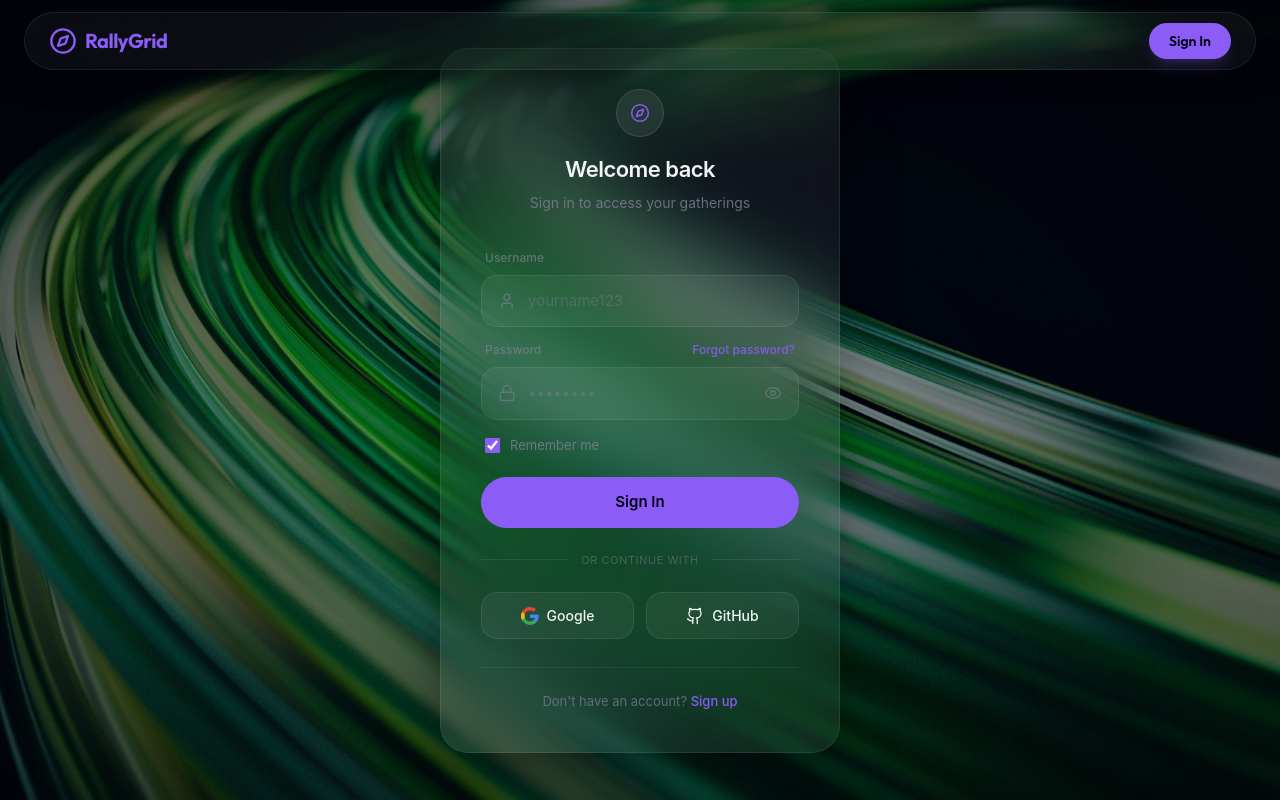
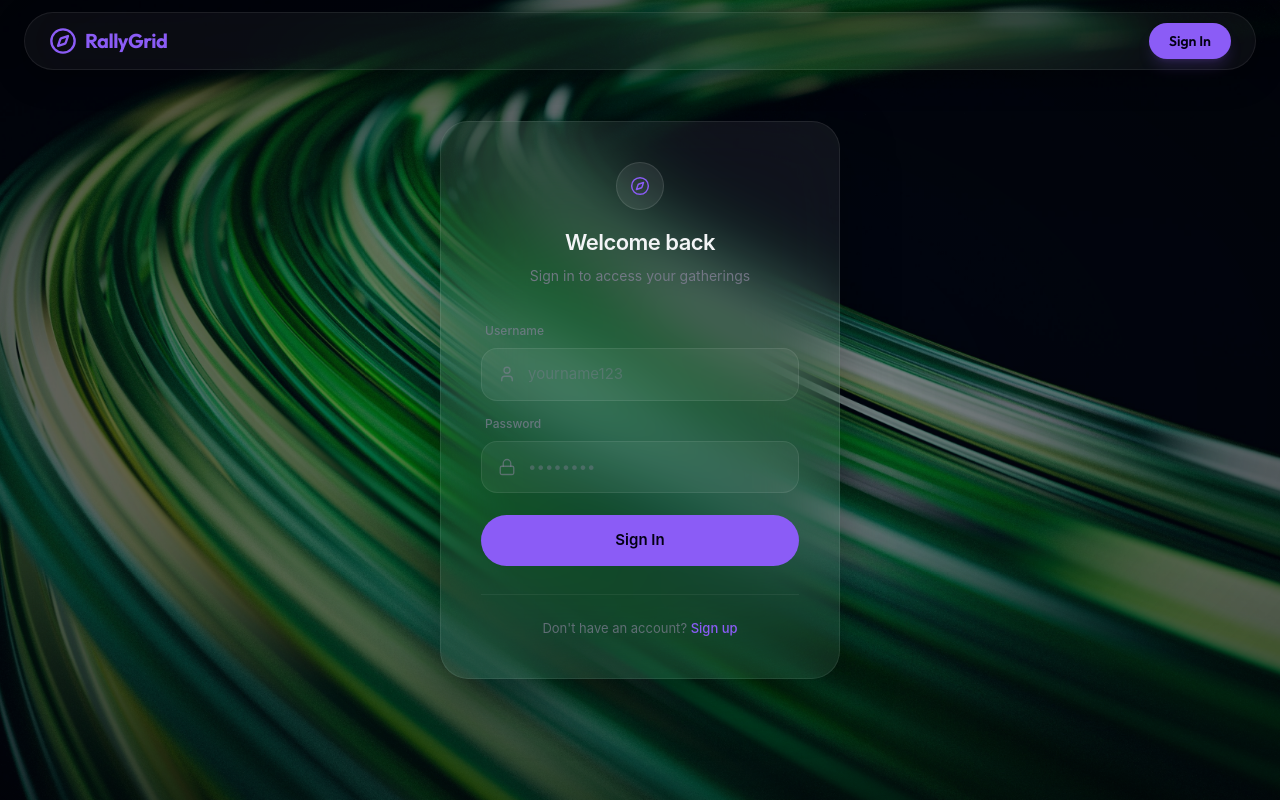
Before and after one commit to Sameer251369/Trek-front, a React (Vite) app: page /login in a window 1280 px wide. Built offline with nearby package versions, Linux system fonts and the light colour scheme.

Commit message:
Latessssss

```diff
--- a/src/pages/Auth.jsx
+++ b/src/pages/Auth.jsx
@@ -1,10 +1,7 @@
 import React, { useState, useEffect } from 'react';
 import { Link } from 'react-router-dom';
 import { motion, AnimatePresence } from 'framer-motion';
-import {
-  Compass, Mail, Lock, User, AlertCircle,
-  Eye, EyeOff, Github, ArrowLeft, CheckCircle2,
-} from 'lucide-react';
+import { Compass, Mail, Lock, User, AlertCircle } from 'lucide-react';
 import { authAPI } from '../api';
 
 // Background images cycled behind the auth form.
@@ -17,15 +14,6 @@ const BACKGROUND_IMAGES = [
 
 const SLIDE_DURATION_MS = 7000; // time each image stays on screen
 const CROSSFADE_DURATION_S = 2.4; // how long the crossfade itself takes
-
-// TODO (backend): point these at your Django OAuth redirect endpoints.
-// Simplest path with DRF + django-allauth: a GET to these urls 302s to the
-// provider's consent screen, then your backend callback issues your normal
-// session/JWT and redirects back to the frontend.
-const OAUTH_ENDPOINTS = {
-  google: `${import.meta.env.VITE_API_URL || ''}/api/auth/google/redirect/`,
-  github: `${import.meta.env.VITE_API_URL || ''}/api/auth/github/redirect/`,
-};
 
 // Staggered entrance for the card's children — gives the whole form a soft, considered feel
 const containerVariants = {
@@ -40,42 +28,14 @@ const fieldVariants = {
   visible: { opacity: 1, y: 0, transition: { duration: 0.45, ease: [0.22, 1, 0.36, 1] } },
 };
 
-const viewVariants = {
-  hidden: { opacity: 0, x: 12 },
-  visible: { opacity: 1, x: 0, transition: { duration: 0.4, ease: [0.22, 1, 0.36, 1] } },
-  exit: { opacity: 0, x: -12, transition: { duration: 0.25, ease: [0.22, 1, 0.36, 1] } },
-};
-
-// Google's official multi-color "G" mark
-function GoogleIcon({ className }) {
-  return (
-    <svg className={className} viewBox="0 0 24 24" width="18" height="18">
-      <path fill="#4285F4" d="M23.49 12.27c0-.79-.07-1.54-.2-2.27H12v4.51h6.47c-.29 1.48-1.14 2.73-2.43 3.58v2.97h3.86c2.26-2.09 3.59-5.17 3.59-8.79z" />
-      <path fill="#34A853" d="M12 24c3.24 0 5.95-1.08 7.93-2.91l-3.86-2.97c-1.07.72-2.45 1.15-4.07 1.15-3.13 0-5.78-2.11-6.73-4.96H1.27v3.07C3.25 21.3 7.31 24 12 24z" />
-      <path fill="#FBBC05" d="M5.27 14.31a7.2 7.2 0 0 1-.38-2.31c0-.8.14-1.58.38-2.31V6.62H1.27A11.97 11.97 0 0 0 0 12c0 1.93.46 3.76 1.27 5.38l4-3.07z" />
-      <path fill="#EA4335" d="M12 4.77c1.77 0 3.35.61 4.6 1.8l3.42-3.42C17.95 1.19 15.24 0 12 0 7.31 0 3.25 2.7 1.27 6.62l4 3.07c.95-2.85 3.6-4.92 6.73-4.92z" />
-    </svg>
-  );
-}
-
 export default function Auth({ isLogin, onAuthSuccess }) {
-  const [view, setView] = useState(isLogin ? 'login' : 'register'); // 'login' | 'register' | 'forgot'
   const [username, setUsername] = useState('');
   const [email, setEmail] = useState('');
   const [password, setPassword] = useState('');
-  const [showPassword, setShowPassword] = useState(false);
-  const [rememberMe, setRememberMe] = useState(true);
   const [error, setError] = useState(null);
   const [loading, setLoading] = useState(false);
   const [bgIndex, setBgIndex] = useState(0);
   const [focusedField, setFocusedField] = useState(null);
-  const [resetSent, setResetSent] = useState(false);
-
-  // Keep internal view synced with the route-driven isLogin prop,
-  // unless the user has stepped into the forgot-password view.
-  useEffect(() => {
-    setView((prev) => (prev === 'forgot' ? prev : isLogin ? 'login' : 'register'));
-  }, [isLogin]);
 
   // Cycle through background images on a timer
   useEffect(() => {
@@ -85,36 +45,19 @@ export default function Auth({ isLogin, onAuthSuccess }) {
     return () => clearInterval(interval);
   }, []);
 
-  const goToForgot = () => {
-    setError(null);
-    setResetSent(false);
-    setView('forgot');
-  };
-
-  const backToLogin = () => {
-    setError(null);
-    setResetSent(false);
-    setView('login');
-  };
-
   const handleSubmit = async (e) => {
     e.preventDefault();
     setError(null);
     setLoading(true);
 
     try {
-      if (view === 'forgot') {
-        // TODO (backend): implement authAPI.forgotPassword(email) ->
-        // POST /api/auth/password-reset/ { email }
-        await authAPI.forgotPassword(email);
-        setResetSent(true);
-      } else if (view === 'login') {
-        const userData = await authAPI.login(username, password, { rememberMe });
+      if (isLogin) {
+        const userData = await authAPI.login(username, password);
         onAuthSuccess(userData);
       } else {
         await authAPI.register(username, email, password);
         // Automatically log in after registration
-        const userData = await authAPI.login(username, password, { rememberMe });
+        const userData = await authAPI.login(username, password);
         onAuthSuccess(userData);
       }
     } catch (err) {
@@ -122,16 +65,11 @@ export default function Auth({ isLogin, onAuthSuccess }) {
         err.response?.data?.detail ||
         err.response?.data?.message ||
         (err.response?.data && Object.values(err.response.data).join(' ')) ||
-        'Something went wrong. Please check your details and try again.'
+        'Authentication failed. Please check your credentials.'
       );
     } finally {
       setLoading(false);
     }
-  };
-
-  const handleOAuth = (provider) => {
-    // Full page redirect into the Django OAuth flow.
-    window.location.href = OAUTH_ENDPOINTS[provider];
   };
 
   // Shared classes for the minimal, fill-based premium input style
@@ -141,15 +79,6 @@ export default function Auth({ isLogin, onAuthSuccess }) {
         ? 'border-white/30 bg-white/[0.09]'
         : 'border-white/[0.08] bg-white/[0.05] hover:bg-white/[0.07]'
     }`;
-
-  const isLoginView = view === 'login';
-  const isForgotView = view === 'forgot';
-
-  const headerCopy = {
-    login: { title: 'Welcome back', subtitle: 'Sign in to access your gatherings' },
-    register: { title: 'Join RallyGrid', subtitle: 'Create an account to organize people fast' },
-    forgot: { title: 'Reset your password', subtitle: "We'll email you a link to get back in" },
-  }[view];
 
   return (
     /* Fullscreen Wrapper with rotating, cross-fading background images */
@@ -193,33 +122,17 @@ export default function Auth({ isLogin, onAuthSuccess }) {
         transition={{ duration: 0.6, ease: [0.22, 1, 0.36, 1] }}
         className="w-full max-w-[400px] p-8 sm:p-10 rounded-[28px] relative my-auto z-15 bg-white/[0.06] backdrop-blur-2xl border border-white/[0.08] shadow-[0_20px_60px_-10px_rgba(0,0,0,0.5)]"
       >
-        <AnimatePresence mode="wait">
-          <motion.div
-            key={view}
-            variants={containerVariants}
-            initial="hidden"
-            animate="visible"
-          >
+        <motion.div variants={containerVariants} initial="hidden" animate="visible">
           {/* Header Section */}
-            <motion.div variants={fieldVariants} className="text-center mb-9 relative">
-              {isForgotView && (
-                <button
-                  type="button"
-                  onClick={backToLogin}
-                  className="absolute -left-1 -top-1 p-2 rounded-full text-dark-muted/60 hover:text-dark-text hover:bg-white/[0.06] transition-colors"
-                  aria-label="Back to sign in"
-                >
-                  <ArrowLeft className="w-4 h-4" strokeWidth={1.75} />
-                </button>
-              )}
+          <motion.div variants={fieldVariants} className="text-center mb-9">
             <div className="inline-flex items-center justify-center w-12 h-12 rounded-full bg-white/[0.08] border border-white/[0.1] text-primary mb-4">
               <Compass className="w-5 h-5" strokeWidth={1.75} />
             </div>
             <h2 className="text-[22px] font-semibold tracking-tight text-dark-text">
-                {headerCopy.title}
+              {isLogin ? 'Welcome back' : 'Join RallyGrid'}
             </h2>
             <p className="text-[14px] text-dark-muted/80 mt-1.5 font-normal">
-                {headerCopy.subtitle}
+              {isLogin ? 'Sign in to access your gatherings' : 'Create an account to organize people fast'}
             </p>
           </motion.div>
 
@@ -241,29 +154,8 @@ export default function Auth({ isLogin, onAuthSuccess }) {
             )}
           </AnimatePresence>
 
-            {/* Forgot-password success state */}
-            {isForgotView && resetSent ? (
-              <motion.div variants={fieldVariants} className="text-center py-4">
-                <div className="inline-flex items-center justify-center w-12 h-12 rounded-full bg-primary/10 border border-primary/20 text-primary mb-4">
-                  <CheckCircle2 className="w-6 h-6" strokeWidth={1.75} />
-                </div>
-                <p className="text-[14px] text-dark-text font-medium">Check your inbox</p>
-                <p className="text-[13px] text-dark-muted/70 mt-1.5 leading-relaxed">
-                  If an account exists for <span className="text-dark-text">{email}</span>, a reset link is on its way.
-                </p>
-                <button
-                  type="button"
-                  onClick={backToLogin}
-                  className="mt-6 text-[13px] text-primary hover:opacity-80 font-medium transition-opacity"
-                >
-                  Back to sign in
-                </button>
-              </motion.div>
-            ) : (
-              <>
           {/* Form Fields */}
           <form onSubmit={handleSubmit} className="space-y-3.5">
-                  {!isForgotView && (
             <motion.div variants={fieldVariants}>
               <label className="block text-[12px] font-medium text-dark-muted/70 mb-2 ml-1">
                 Username
@@ -282,9 +174,8 @@ export default function Auth({ isLogin, onAuthSuccess }) {
                 />
               </div>
             </motion.div>
-                  )}
 
-                  {(view === 'register' || isForgotView) && (
+            {!isLogin && (
               <motion.div variants={fieldVariants}>
                 <label className="block text-[12px] font-medium text-dark-muted/70 mb-2 ml-1">
                   Email address
@@ -305,64 +196,24 @@ export default function Auth({ isLogin, onAuthSuccess }) {
               </motion.div>
             )}
 
-                  {!isForgotView && (
             <motion.div variants={fieldVariants}>
-                      <div className="flex items-center justify-between mb-2 ml-1 mr-1">
-                        <label className="block text-[12px] font-medium text-dark-muted/70">
+              <label className="block text-[12px] font-medium text-dark-muted/70 mb-2 ml-1">
                 Password
               </label>
-                        {isLoginView && (
-                          <button
-                            type="button"
-                            onClick={goToForgot}
-                            className="text-[12px] text-primary/90 hover:opacity-80 font-medium transition-opacity"
-                          >
-                            Forgot password?
-                          </button>
-                        )}
-                      </div>
               <div className={fieldWrapperClass('password')}>
                 <Lock className="w-[18px] h-[18px] ml-4 text-dark-muted/60 shrink-0" strokeWidth={1.75} />
                 <input
-                          type={showPassword ? 'text' : 'password'}
+                  type="password"
                   value={password}
                   onChange={(e) => setPassword(e.target.value)}
                   onFocus={() => setFocusedField('password')}
                   onBlur={() => setFocusedField(null)}
                   required
-                          className="w-full bg-transparent py-3.5 pr-2 text-dark-text text-[15px] placeholder:text-dark-muted/40 focus:outline-none"
+                  className="w-full bg-transparent py-3.5 pr-4 text-dark-text text-[15px] placeholder:text-dark-muted/40 focus:outline-none"
                   placeholder="••••••••"
                 />
-                        <button
-                          type="button"
-                          onClick={() => setShowPassword((v) => !v)}
-                          className="pr-4 text-dark-muted/60 hover:text-dark-text transition-colors shrink-0"
-                          aria-label={showPassword ? 'Hide password' : 'Show password'}
-                        >
-                          {showPassword ? (
-                            <EyeOff className="w-[18px] h-[18px]" strokeWidth={1.75} />
-                          ) : (
-                            <Eye className="w-[18px] h-[18px]" strokeWidth={1.75} />
-                          )}
-                        </button>
               </div>
             </motion.div>
-                  )}
-
-                  {isLoginView && (
-                    <motion.label
-                      variants={fieldVariants}
-                      className="flex items-center gap-2.5 pl-1 pt-0.5 select-none cursor-pointer"
-                    >
-                      <input
-                        type="checkbox"
-                        checked={rememberMe}
-                        onChange={(e) => setRememberMe(e.target.checked)}
-                        className="w-[15px] h-[15px] rounded-md accent-primary bg-white/[0.05] border border-white/[0.15] cursor-pointer"
-                      />
-                      <span className="text-[13px] text-dark-muted/80">Remember me</span>
-                    </motion.label>
-                  )}
 
             {/* Action Button */}
             <motion.div variants={fieldVariants} className="pt-2">
@@ -375,66 +226,25 @@ export default function Auth({ isLogin, onAuthSuccess }) {
               >
                 {loading ? (
                   <div className="w-4 h-4 border-2 border-dark-bg border-t-transparent rounded-full animate-spin" />
-                      ) : isForgotView ? (
-                        'Send reset link'
-                      ) : isLoginView ? (
-                        'Sign In'
                 ) : (
-                        'Create Account'
+                  isLogin ? 'Sign In' : 'Create Account'
                 )}
               </motion.button>
             </motion.div>
           </form>
 
-                {/* Social Sign-in */}
-                {!isForgotView && (
-                  <motion.div variants={fieldVariants}>
-                    <div className="flex items-center gap-3 my-6">
-                      <div className="h-px flex-1 bg-white/[0.08]" />
-                      <span className="text-[11px] uppercase tracking-wider text-dark-muted/50">
-                        or continue with
-                      </span>
-                      <div className="h-px flex-1 bg-white/[0.08]" />
-                    </div>
-
-                    <div className="grid grid-cols-2 gap-3">
-                      <button
-                        type="button"
-                        onClick={() => handleOAuth('google')}
-                        className="flex items-center justify-center gap-2 py-3 rounded-2xl border border-white/[0.08] bg-white/[0.05] hover:bg-white/[0.09] transition-colors text-[14px] font-medium text-dark-text"
-                      >
-                        <GoogleIcon />
-                        Google
-                      </button>
-                      <button
-                        type="button"
-                        onClick={() => handleOAuth('github')}
-                        className="flex items-center justify-center gap-2 py-3 rounded-2xl border border-white/[0.08] bg-white/[0.05] hover:bg-white/[0.09] transition-colors text-[14px] font-medium text-dark-text"
-                      >
-                        <Github className="w-[18px] h-[18px]" strokeWidth={1.75} />
-                        GitHub
-                      </button>
-                    </div>
-                  </motion.div>
-                )}
-
           {/* Footer Toggle Link */}
-                {!isForgotView && (
           <motion.div
             variants={fieldVariants}
             className="mt-7 text-center text-[13px] text-dark-muted/70 border-t border-white/[0.06] pt-6"
           >
-                    {isLoginView ? (
+            {isLogin ? (
               <p>Don't have an account? <Link to="/register" className="text-primary hover:opacity-80 font-medium transition-opacity">Sign up</Link></p>
             ) : (
               <p>Already have an account? <Link to="/login" className="text-primary hover:opacity-80 font-medium transition-opacity">Sign in</Link></p>
             )}
           </motion.div>
-                )}
-              </>
-            )}
         </motion.div>
-        </AnimatePresence>
       </motion.div>
     </div>
   );
```
Lines whose indentation alone changed are shown as unchanged.
